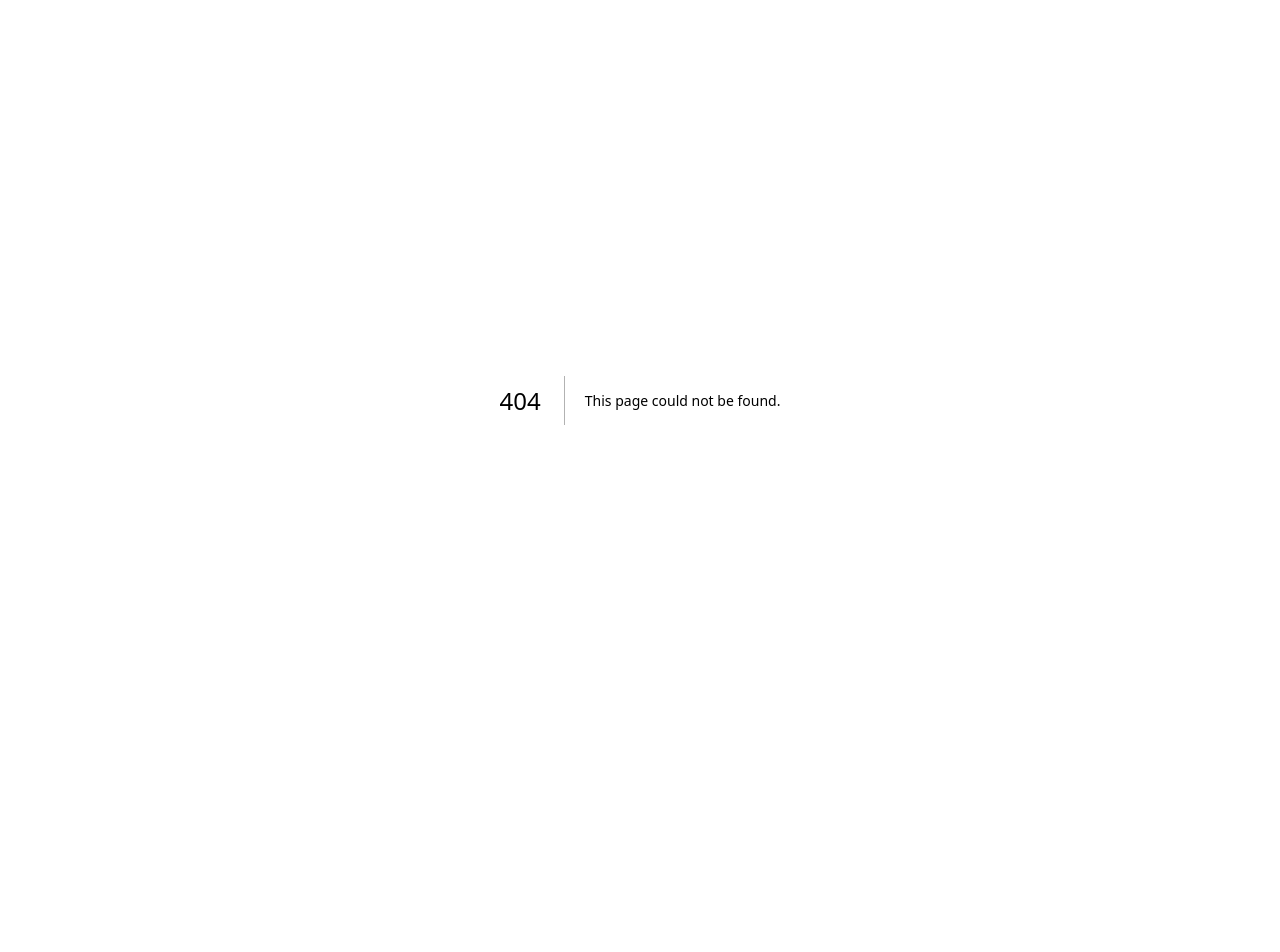
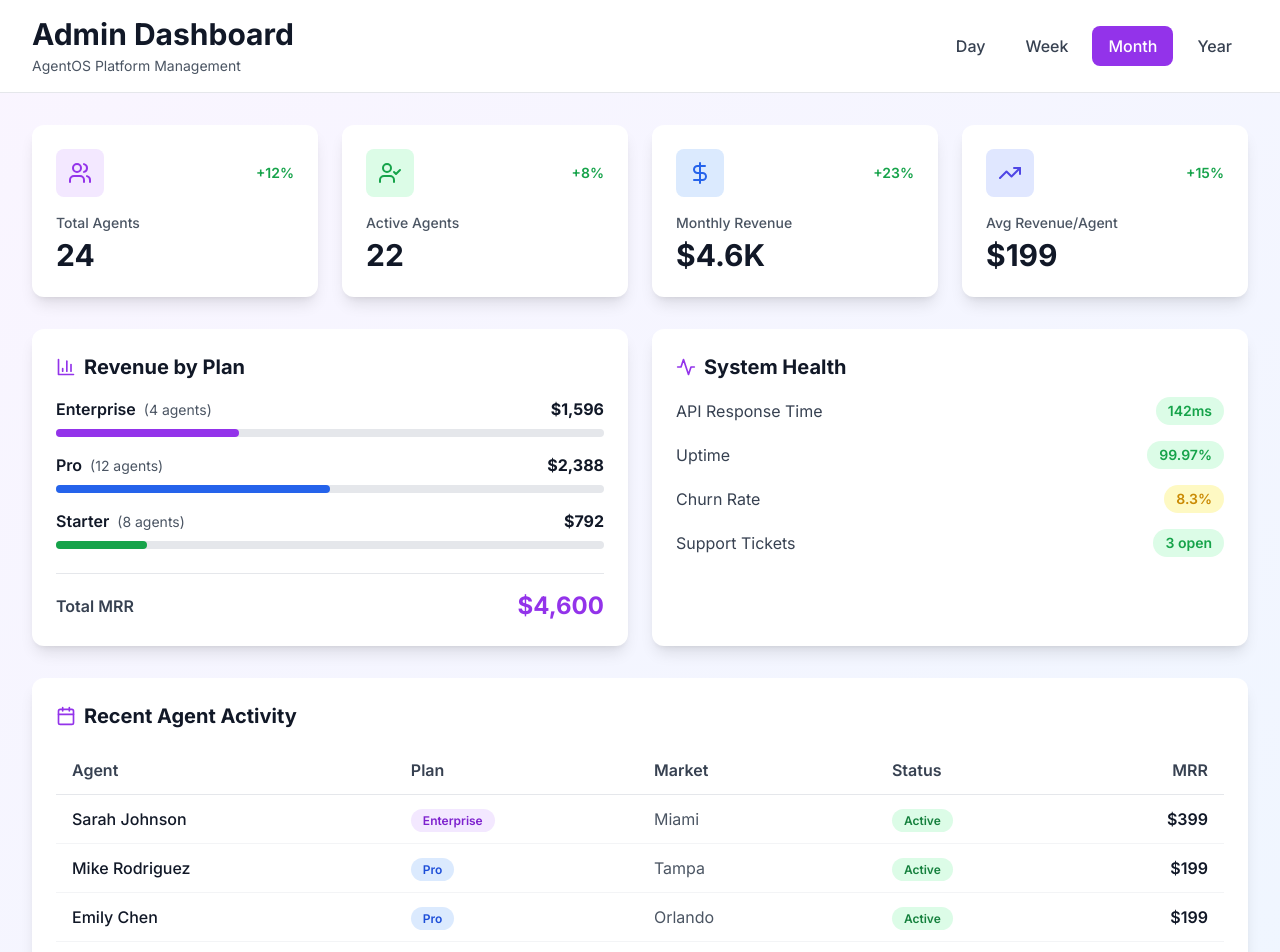
Before and after one commit to CR-AudioViz-AI/agentos-production, a Next.js app: page /admin in a window 1280 px wide. Before the commit this address had no page. Shown: the top 952 px of the page. Before the commit the page ends 800 px from the top, so only its background shows below. Built offline with nearby package versions, Linux system fonts and the light colour scheme.

Commit message:
Add Admin Dashboard - Platform management with revenue tracking

```diff
--- /dev/null
+++ b/app/admin/page.tsx
@@ -0,0 +1,280 @@
+'use client';
+
+import { useState, useEffect } from 'react';
+import {
+  Users,
+  DollarSign,
+  TrendingUp,
+  Activity,
+  UserCheck,
+  AlertCircle,
+  Calendar,
+  BarChart3
+} from 'lucide-react';
+
+interface PlatformStats {
+  totalAgents: number;
+  activeAgents: number;
+  totalRevenue: number;
+  monthlyRecurring: number;
+  avgRevenuePerAgent: number;
+  churnRate: number;
+}
+
+export default function AdminDashboard() {
+  const [stats, setStats] = useState<PlatformStats>({
+    totalAgents: 24,
+    activeAgents: 22,
+    totalRevenue: 47800,
+    monthlyRecurring: 4600,
+    avgRevenuePerAgent: 199,
+    churnRate: 8.3
+  });
+
+  const [timeframe, setTimeframe] = useState<'day' | 'week' | 'month' | 'year'>('month');
+
+  return (
+    <div className="min-h-screen bg-gradient-to-br from-purple-50 to-blue-50">
+      {/* Header */}
+      <div className="bg-white border-b border-gray-200 sticky top-0 z-10">
+        <div className="max-w-7xl mx-auto px-4 sm:px-6 lg:px-8 py-4">
+          <div className="flex justify-between items-center">
+            <div>
+              <h1 className="text-3xl font-bold text-gray-900">Admin Dashboard</h1>
+              <p className="text-sm text-gray-600 mt-1">AgentOS Platform Management</p>
+            </div>
+            <div className="flex gap-2">
+              {(['day', 'week', 'month', 'year'] as const).map((period) => (
+                <button
+                  key={period}
+                  onClick={() => setTimeframe(period)}
+                  className={`px-4 py-2 rounded-lg font-medium capitalize transition ${
+                    timeframe === period
+                      ? 'bg-purple-600 text-white'
+                      : 'bg-white text-gray-700 hover:bg-gray-100'
+                  }`}
+                >
+                  {period}
+                </button>
+              ))}
+            </div>
+          </div>
+        </div>
+      </div>
+
+      {/* Main Content */}
+      <div className="max-w-7xl mx-auto px-4 sm:px-6 lg:px-8 py-8">
+        {/* Key Metrics */}
+        <div className="grid grid-cols-1 md:grid-cols-2 lg:grid-cols-4 gap-6 mb-8">
+          <MetricCard
+            title="Total Agents"
+            value={stats.totalAgents.toString()}
+            change="+12%"
+            icon={<Users className="w-6 h-6" />}
+            color="purple"
+          />
+          <MetricCard
+            title="Active Agents"
+            value={stats.activeAgents.toString()}
+            change="+8%"
+            icon={<UserCheck className="w-6 h-6" />}
+            color="green"
+          />
+          <MetricCard
+            title="Monthly Revenue"
+            value={`$${(stats.monthlyRecurring / 1000).toFixed(1)}K`}
+            change="+23%"
+            icon={<DollarSign className="w-6 h-6" />}
+            color="blue"
+          />
+          <MetricCard
+            title="Avg Revenue/Agent"
+            value={`$${stats.avgRevenuePerAgent}`}
+            change="+15%"
+            icon={<TrendingUp className="w-6 h-6" />}
+            color="indigo"
+          />
+        </div>
+
+        {/* Revenue Breakdown */}
+        <div className="grid grid-cols-1 lg:grid-cols-2 gap-6 mb-8">
+          <div className="bg-white rounded-xl shadow-lg p-6">
+            <h2 className="text-xl font-bold text-gray-900 mb-4 flex items-center gap-2">
+              <BarChart3 className="w-5 h-5 text-purple-600" />
+              Revenue by Plan
+            </h2>
+            <div className="space-y-4">
+              <PlanRevenue plan="Enterprise" price={399} count={4} total={1596} color="purple" />
+              <PlanRevenue plan="Pro" price={199} count={12} total={2388} color="blue" />
+              <PlanRevenue plan="Starter" price={99} count={8} total={792} color="green" />
+            </div>
+            <div className="mt-6 pt-4 border-t border-gray-200">
+              <div className="flex justify-between items-center">
+                <span className="font-semibold text-gray-700">Total MRR</span>
+                <span className="text-2xl font-bold text-purple-600">${stats.monthlyRecurring.toLocaleString()}</span>
+              </div>
+            </div>
+          </div>
+
+          <div className="bg-white rounded-xl shadow-lg p-6">
+            <h2 className="text-xl font-bold text-gray-900 mb-4 flex items-center gap-2">
+              <Activity className="w-5 h-5 text-purple-600" />
+              System Health
+            </h2>
+            <div className="space-y-4">
+              <HealthMetric label="API Response Time" value="142ms" status="good" />
+              <HealthMetric label="Uptime" value="99.97%" status="good" />
+              <HealthMetric label="Churn Rate" value={`${stats.churnRate}%`} status="warning" />
+              <HealthMetric label="Support Tickets" value="3 open" status="good" />
+            </div>
+          </div>
+        </div>
+
+        {/* Agent Activity */}
+        <div className="bg-white rounded-xl shadow-lg p-6">
+          <h2 className="text-xl font-bold text-gray-900 mb-4 flex items-center gap-2">
+            <Calendar className="w-5 h-5 text-purple-600" />
+            Recent Agent Activity
+          </h2>
+          <div className="overflow-x-auto">
+            <table className="w-full">
+              <thead>
+                <tr className="border-b border-gray-200">
+                  <th className="text-left py-3 px-4 font-semibold text-gray-700">Agent</th>
+                  <th className="text-left py-3 px-4 font-semibold text-gray-700">Plan</th>
+                  <th className="text-left py-3 px-4 font-semibold text-gray-700">Market</th>
+                  <th className="text-left py-3 px-4 font-semibold text-gray-700">Status</th>
+                  <th className="text-right py-3 px-4 font-semibold text-gray-700">MRR</th>
+                </tr>
+              </thead>
+              <tbody>
+                {[
+                  { name: 'Sarah Johnson', plan: 'Enterprise', market: 'Miami', status: 'Active', mrr: 399 },
+                  { name: 'Mike Rodriguez', plan: 'Pro', market: 'Tampa', status: 'Active', mrr: 199 },
+                  { name: 'Emily Chen', plan: 'Pro', market: 'Orlando', status: 'Active', mrr: 199 },
+                  { name: 'David Thompson', plan: 'Starter', market: 'Naples', status: 'Active', mrr: 99 },
+                  { name: 'Lisa Martinez', plan: 'Enterprise', market: 'Fort Myers', status: 'Active', mrr: 399 },
+                ].map((agent, index) => (
+                  <tr key={index} className="border-b border-gray-100 hover:bg-gray-50">
+                    <td className="py-3 px-4 font-medium text-gray-900">{agent.name}</td>
+                    <td className="py-3 px-4">
+                      <span className={`px-3 py-1 rounded-full text-xs font-semibold ${
+                        agent.plan === 'Enterprise' ? 'bg-purple-100 text-purple-700' :
+                        agent.plan === 'Pro' ? 'bg-blue-100 text-blue-700' :
+                        'bg-green-100 text-green-700'
+                      }`}>
+                        {agent.plan}
+                      </span>
+                    </td>
+                    <td className="py-3 px-4 text-gray-600">{agent.market}</td>
+                    <td className="py-3 px-4">
+                      <span className="px-3 py-1 rounded-full text-xs font-semibold bg-green-100 text-green-700">
+                        {agent.status}
+                      </span>
+                    </td>
+                    <td className="py-3 px-4 text-right font-semibold text-gray-900">${agent.mrr}</td>
+                  </tr>
+                ))}
+              </tbody>
+            </table>
+          </div>
+        </div>
+      </div>
+    </div>
+  );
+}
+
+function MetricCard({
+  title,
+  value,
+  change,
+  icon,
+  color
+}: {
+  title: string;
+  value: string;
+  change: string;
+  icon: React.ReactNode;
+  color: string;
+}) {
+  const colorClasses = {
+    purple: 'bg-purple-100 text-purple-600',
+    green: 'bg-green-100 text-green-600',
+    blue: 'bg-blue-100 text-blue-600',
+    indigo: 'bg-indigo-100 text-indigo-600'
+  }[color];
+
+  return (
+    <div className="bg-white rounded-xl shadow-lg p-6">
+      <div className="flex items-center justify-between mb-4">
+        <div className={`p-3 rounded-lg ${colorClasses}`}>
+          {icon}
+        </div>
+        <span className="text-sm font-semibold text-green-600">{change}</span>
+      </div>
+      <h3 className="text-sm font-medium text-gray-600 mb-1">{title}</h3>
+      <p className="text-3xl font-bold text-gray-900">{value}</p>
+    </div>
+  );
+}
+
+function PlanRevenue({
+  plan,
+  price,
+  count,
+  total,
+  color
+}: {
+  plan: string;
+  price: number;
+  count: number;
+  total: number;
+  color: string;
+}) {
+  const percentage = (total / 4776) * 100;
+  const colorClasses = {
+    purple: 'bg-purple-600',
+    blue: 'bg-blue-600',
+    green: 'bg-green-600'
+  }[color];
+
+  return (
+    <div>
+      <div className="flex justify-between items-center mb-2">
+        <div>
+          <span className="font-semibold text-gray-900">{plan}</span>
+          <span className="text-sm text-gray-600 ml-2">({count} agents)</span>
+        </div>
+        <span className="font-bold text-gray-900">${total.toLocaleString()}</span>
+      </div>
+      <div className="w-full bg-gray-200 rounded-full h-2">
+        <div className={`${colorClasses} h-2 rounded-full`} style={{ width: `${percentage}%` }}></div>
+      </div>
+    </div>
+  );
+}
+
+function HealthMetric({
+  label,
+  value,
+  status
+}: {
+  label: string;
+  value: string;
+  status: 'good' | 'warning' | 'error';
+}) {
+  const statusColor = {
+    good: 'text-green-600 bg-green-100',
+    warning: 'text-yellow-600 bg-yellow-100',
+    error: 'text-red-600 bg-red-100'
+  }[status];
+
+  return (
+    <div className="flex justify-between items-center">
+      <span className="text-gray-700">{label}</span>
+      <span className={`px-3 py-1 rounded-full text-sm font-semibold ${statusColor}`}>
+        {value}
+      </span>
+    </div>
+  );
+}
```
